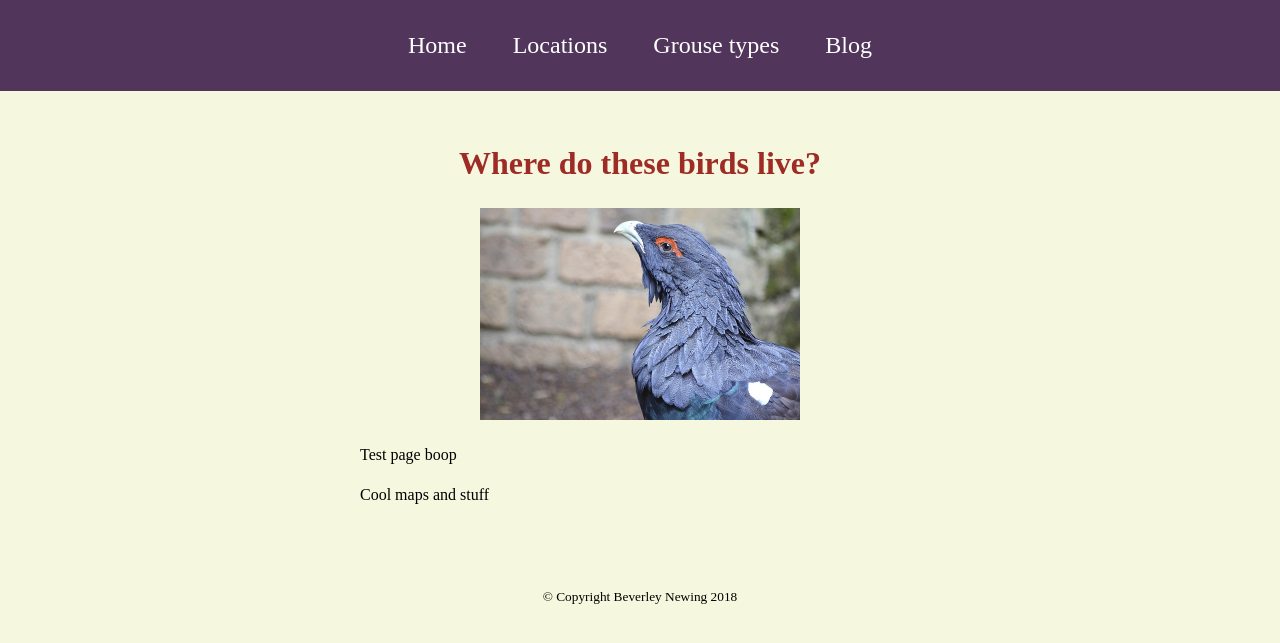
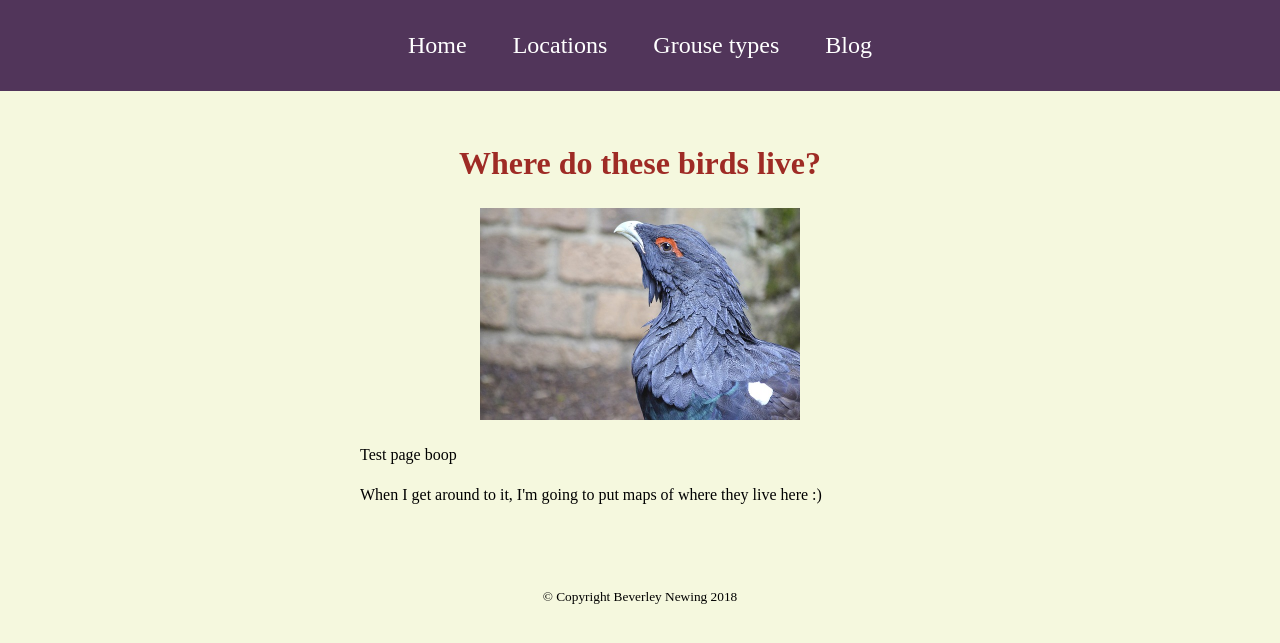
Before and after one commit to BNewing/capercaillie-capers, a Jekyll site: the page built from locations.html, in a window 1280 px wide. Shown: the top 643 px of the page. Built offline with Jekyll 4.4.1, drawn with Linux system fonts in a browser that asks for light colours; some web fonts are replaced.

Commit message:
Updates text on locations page to test jekyll is building on ghpages

```diff
--- a/locations.html
+++ b/locations.html
@@ -6,4 +6,4 @@ title: Locations
 <h1>Where do these birds live?</h1>
 <img src="./assets/images/capercaillie.jpg" alt="Capercaillie face" />
 <p>Test page boop</p>
-<p>Cool maps and stuff</p>
+<p>When I get around to it, I'm going to put maps of where they live here :)</p>
```
